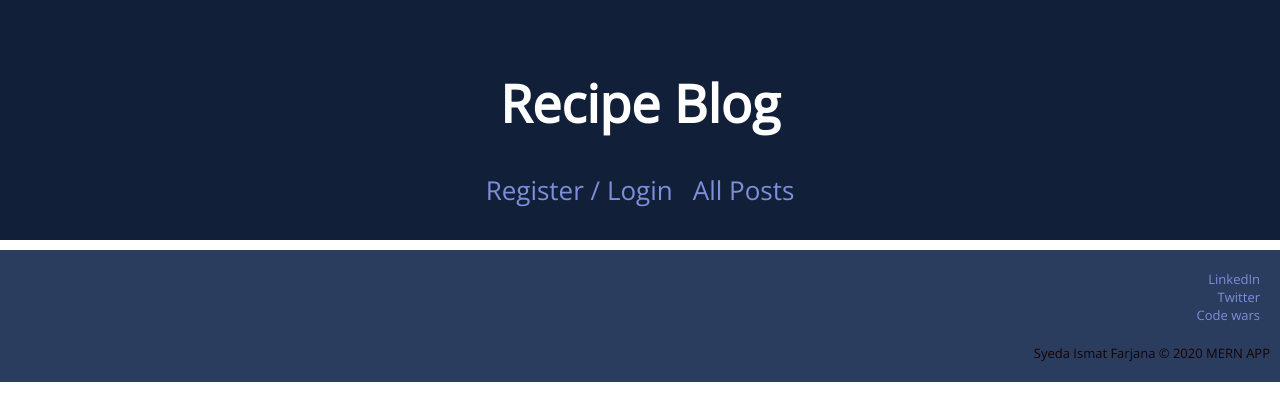
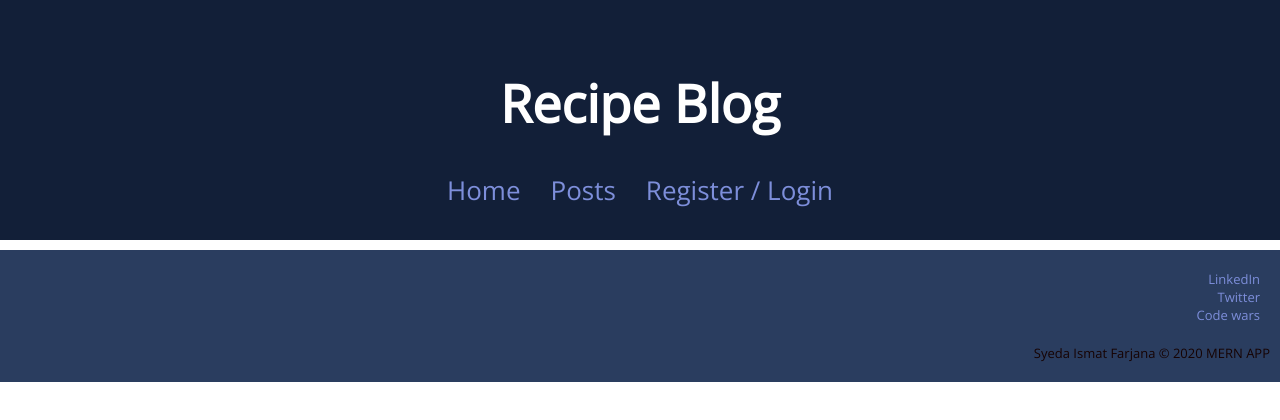
Before and after one commit to ismatfarjana/recipe-react, a React (Create React App) app: page /api/users/all in a window 1280 px wide. Shown: the top 420 px of the page. Built offline with nearby package versions, Linux system fonts and the light colour scheme.

Commit message:
updating the url when differnt link is clicked on nav bar

```diff
--- a/src/App.css
+++ b/src/App.css
@@ -30,6 +30,11 @@ a {
   justify-content: center;
   font-size: calc(10px + 2vmin);
   color: white;
+}
+
+.navbar > a {
+  padding: 0 15px;
+  justify-content: space-evenly;
 }
 
 .body > .postlist {
--- a/src/components/Header.js
+++ b/src/components/Header.js
@@ -4,11 +4,15 @@ import Link from "./Link"; //link is to create route without full reloading the
 const Header = () => {
   return (
     <div className="navbar">
+      <Link href="/" className="item">
+        Home
+      </Link>
+
+      <Link href="/api/posts" className="item">
+        Posts
+      </Link>
       <Link href="/api/users/register" className="item">
         Register / Login
-      </Link>
-      <Link href="/api/posts" className="item">
-        All Posts
       </Link>
     </div>
   );
--- a/src/components/Link.js
+++ b/src/components/Link.js
@@ -7,8 +7,16 @@ import React from "react";
 
 //we need three props here: classname, href, children
 const Link = ({ className, href, children }) => {
+  //do not reload
+  //change url without fullpage refresh
+  const onClick = event => {
+    event.preventDefault();
+    window.history.pushState({}, "", href);
+  };
+
+  //return
   return (
-    <a className={className} href={href}>
+    <a onClick={onClick} className={className} href={href}>
       {children}
     </a>
   );
```
